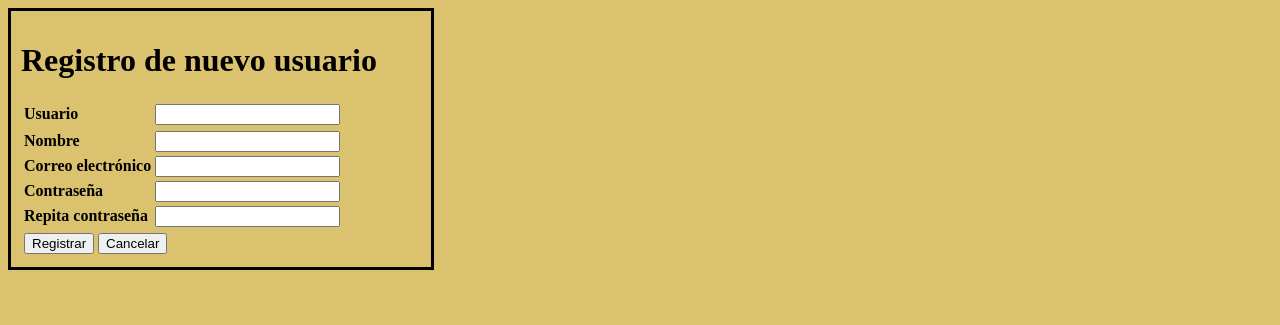
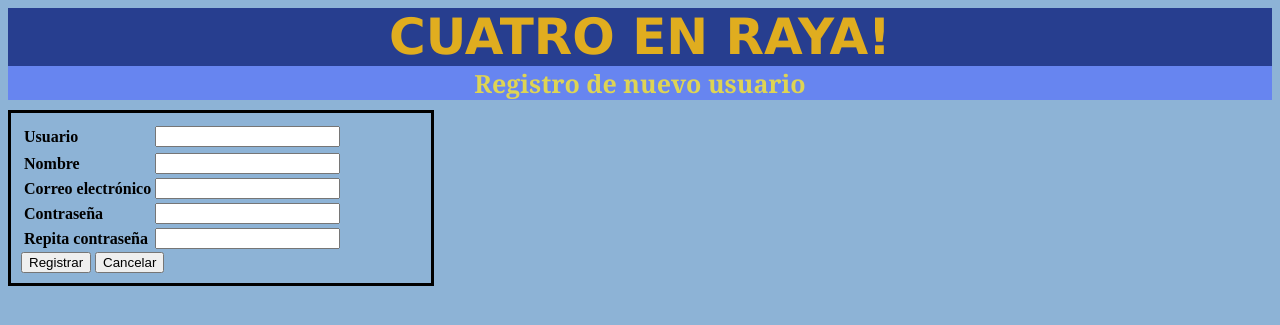
Before and after one commit to ivvasel/proyectoSGTI, a web app: page /web/registro.html in a window 1280 px wide. Shown: the top 325 px of the page. Run offline with its HTML, style and script files only (its server is not run), Linux system fonts and the light colour scheme; data that the repository does not hold is empty.

Commit message:
Pruebas de diseño en indice y registro. COLORES AZULES

```diff
--- a/web/recursos/estilos/prueba.css
+++ b/web/recursos/estilos/prueba.css
@@ -1,10 +1,47 @@
 body{
     color:black;
-    background-color:#DBC26E;
-    width: 400px;
-    border: 3px solid black;
-    padding: 10px;
+    background-color:#8db3d6;
+    /*width: 600px;
+    border: 3px solid black;*/
+    padding: 0px;
+}
+#encabezado{
+    padding-bottom: 10px;
 }
 h1{
-    color:black;
+    text-align: center;
+    color:#E0AD1F;
+    font-size: 50px;
+    font-family: Verdana, Geneva, Tahoma, sans-serif;
 }
+.titulo{
+
+    text-align: center;
+    color:#E0AD1F;
+    background-color: #273E8F;
+    font-size: 50px;
+    font-family: Verdana, Geneva, Tahoma, sans-serif;
+    font-weight: bold;
+
+
+
+}
+.subtitulo{
+    text-align: center;
+    background-color: #6785F0;
+    color: #DED454;
+    font-size: 25px;
+    font-family: Cambria, Cochin, Georgia, Times, 'Times New Roman', serif;
+    font-weight: bold;
+}
+h2{
+
+
+}
+form{
+    /*text-align: center;*/
+    width: 400px;
+    border:3px solid black;
+    padding: 10px;
+
+}
--- a/web/registro.html
+++ b/web/registro.html
@@ -6,14 +6,19 @@
 <script src='/proyectoSGTI/web/recursos/javascripts/registro.js'></script>
 <script src='recursos/javascripts/registro.js'></script>
 <link rel='stylesheet' href='recursos/estilos/prueba.css' type='text/css' media='all'>
-<link rel='stylesheet' href='/proyectoSGTI/menu.css' type='text/css' media='all'>
-
 </head>
 
+<body>
 
+    <div id='encabezado'>
+    <div class='titulo'>
+         CUATRO EN RAYA!
+    </div>
+    <div class='subtitulo'>
+            Registro de nuevo usuario
+    </div>
+    </div>
 
-<body>
-<h1> Registro de nuevo usuario </h1>
 <form action='http:\\localhost:8080/proyectoSGTI/registro' method='post' name='registro' onsubmit='return validar()'>
         <table>
             <tr>
@@ -40,12 +45,12 @@
             </tr>
 
         </table>
-        <table>
-            <tr>
-                <td><input type='submit' value='Registrar'> </td>
-                <td><input type='button' value='Cancelar' onclick='history.back()' > </td>
-            </tr>
+        <div>
 
+                <input type='submit' value='Registrar'>
+                <input type='button' value='Cancelar' onclick='history.back()' >
+
+        </div>
     </form>
 </body>
 </html>
```
Also changed, not shown: index.css (+5 -5 lines), inicio.html (deleted, +0 -38 lines).
